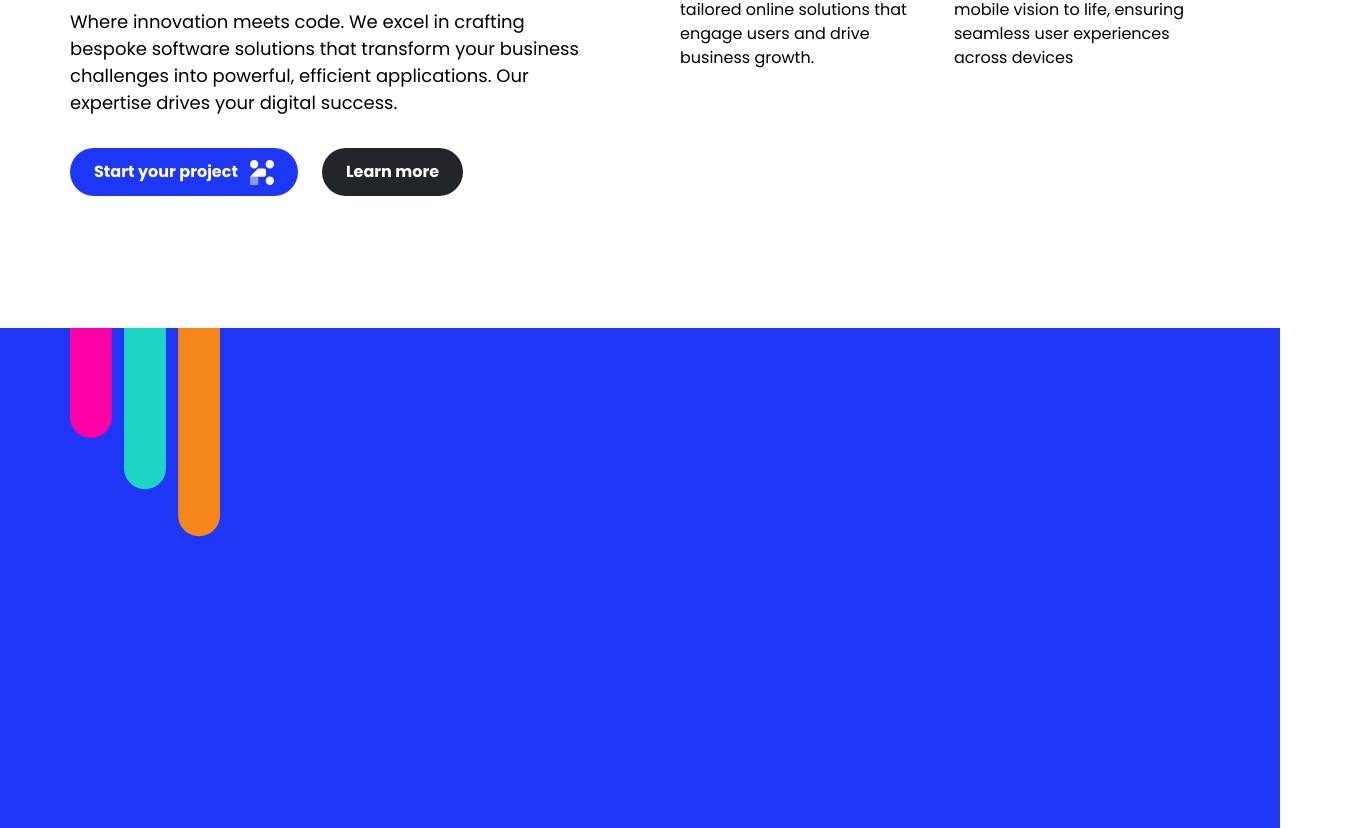
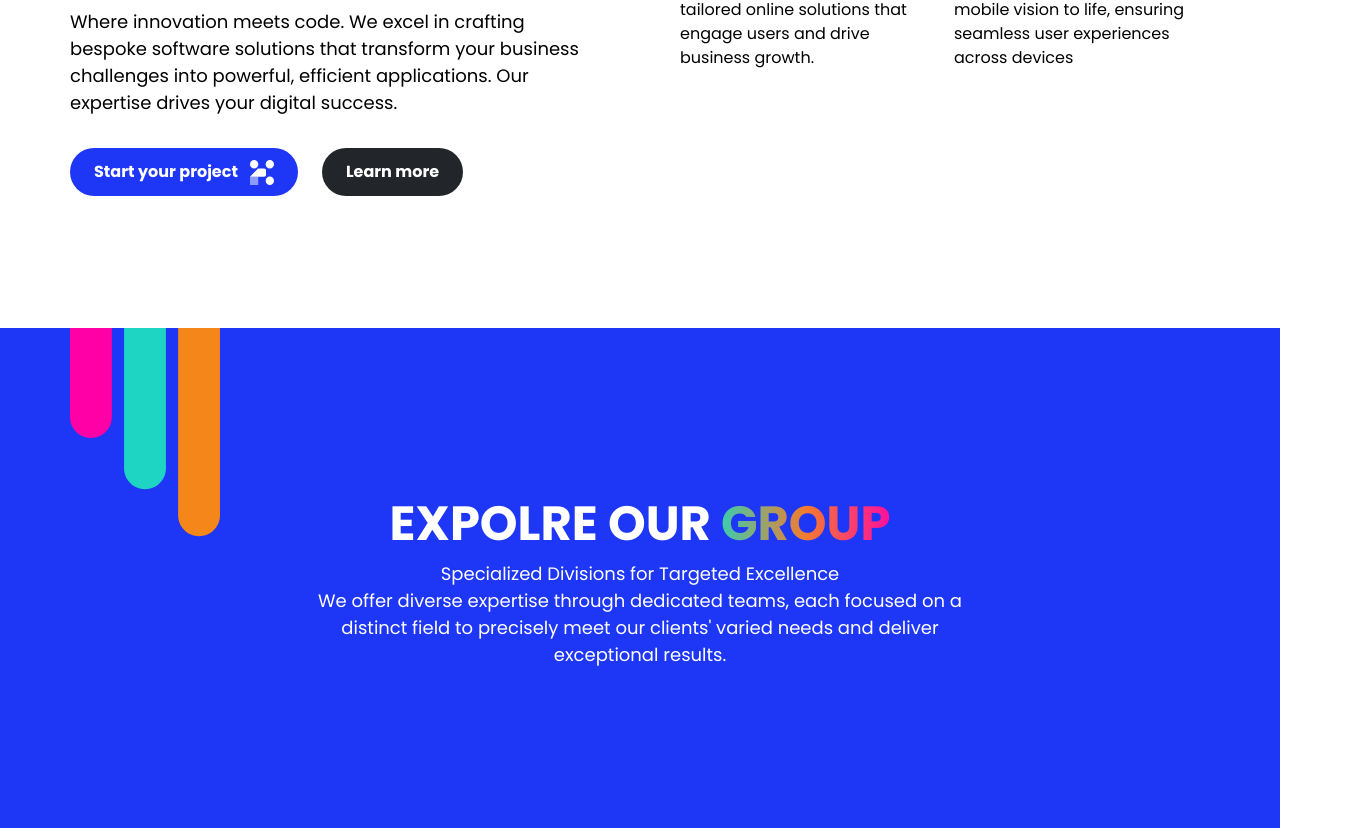
Before and after one commit to AdemBendjama/itexc-landing-page, a Next.js app: page / in a window 1280 px wide. Shown: the part 1732-2560 px from the top of the page, 1350 px wide, since content can reach past the window. Built offline with nearby package versions, Linux system fonts and the light colour scheme.

Commit message:
add text to section

```diff
--- a/src/components/ui/sections/what-we-do-section.tsx
+++ b/src/components/ui/sections/what-we-do-section.tsx
@@ -2,8 +2,8 @@ import Image from "next/image";
 
 function WhatWeDoSection() {
   return (
-    <div className="bg-submit-second">
-      <div className="h-[500px] w-screen relative 2xl:w-[1300px] 2xl:mx-auto xl:mx-[4.375rem] lg:mx-[5%] mx-[1rem]">
+    <div className="bg-submit-second text-submit-foreground font-poppins">
+      <div className="h-[500px] relative 2xl:w-[1300px] 2xl:mx-auto xl:mx-[4.375rem] lg:mx-[5%] mx-[1rem]">
         <Image
           src="/group-mark.svg"
           alt="group mark img"
@@ -11,6 +11,25 @@ function WhatWeDoSection() {
           height={210}
           className="absolute top-0"
         />
+        <div className="h-full flex items-center justify-center">
+          <div className="w-[688px] flex flex-col text-center">
+            <span className="font-semibold text-[3rem] leading-[150%]">
+              EXPOLRE OUR{" "}
+              <span className="bg-gradient-to-r from-[#3CCCAE] via-[#F47B2E] to-[#FE0F9E] bg-clip-text text-transparent">
+                GROUP
+              </span>
+            </span>
+            <span className="font-normal text-[1.125rem] leading-[150%]">
+              Specialized Divisions for Targeted Excellence
+            </span>
+            <div></div>
+            <span className="font-normal text-[1.125rem] leading-[150%]">
+              We offer diverse expertise through dedicated teams, each focused
+              on a distinct field to precisely meet our clients' varied needs
+              and deliver exceptional results.
+            </span>
+          </div>
+        </div>
       </div>
     </div>
   );
```
